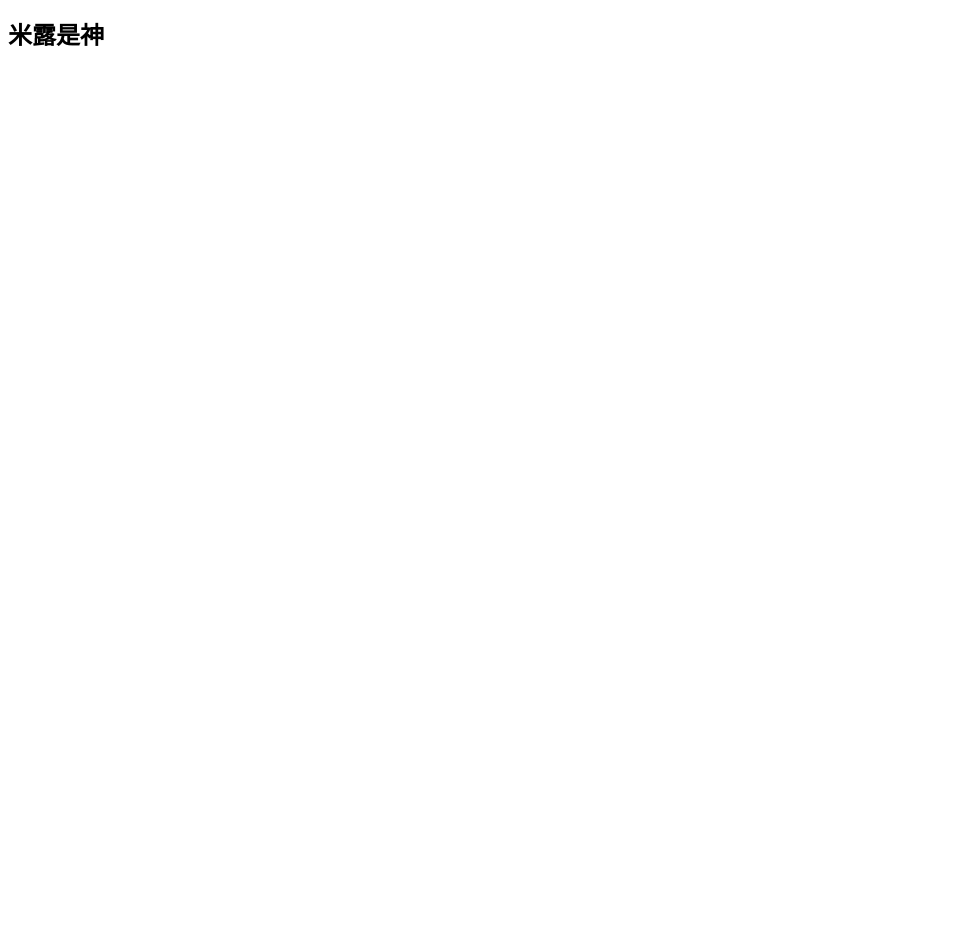
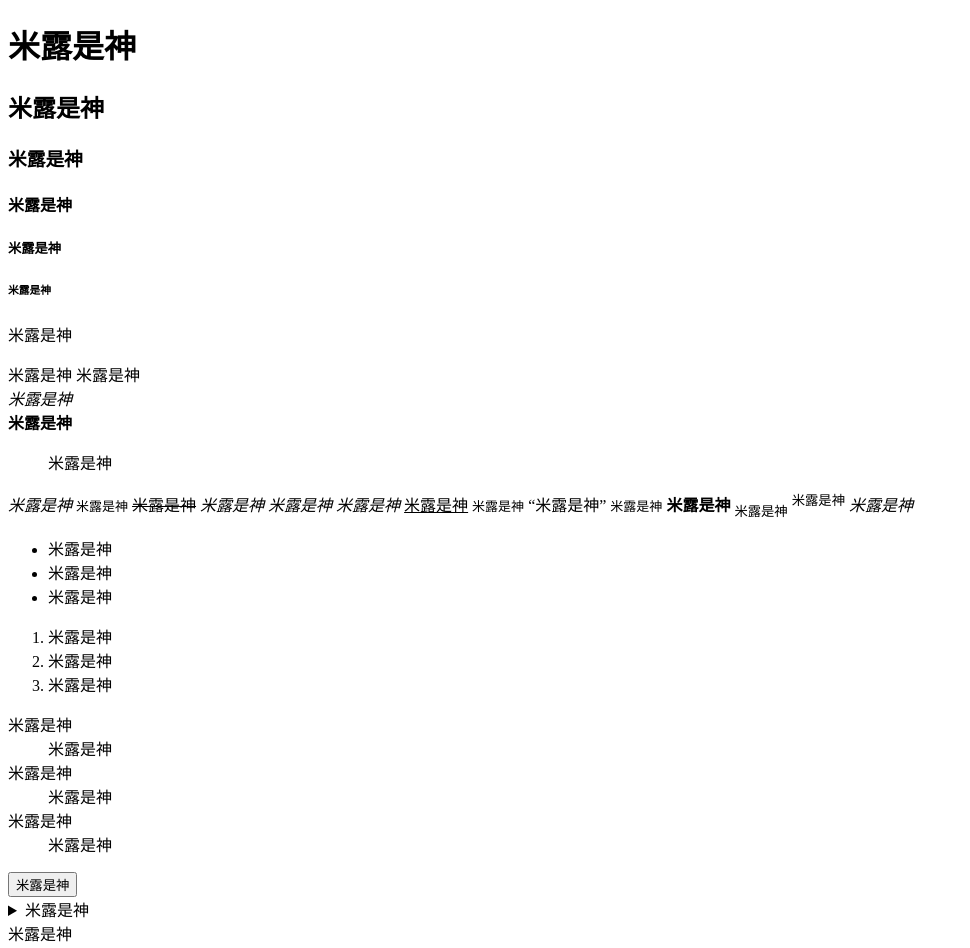
Before and after one commit to SaltWood-Studio/MiluIsGod, a plain HTML site: page MiluIsGod.html in a window 1280 px wide. Shown: the whole page, without its empty margins (0-970 px from the left). Before the commit the page ends 800 px from the top, so only its background shows below. Drawn offline with Linux system fonts and the light colour scheme.

Commit message:
:speech_balloon: 更新 HTML

```diff
--- a/MiluIsGod.html
+++ b/MiluIsGod.html
@@ -1,15 +1,63 @@
 <!DOCTYPE html>
 <html>
+
 <head>
+    <meta charset="utf-8">
+    <meta name="summary" content="米露是神">
     <title>米露是神</title>
-    <style>
-        h1 {
-            font-size: 24px;
-            font-weight: bold;
-        }
-    </style>
 </head>
+
 <body>
     <h1>米露是神</h1>
+    <h2>米露是神</h2>
+    <h3>米露是神</h3>
+    <h4>米露是神</h4>
+    <h5>米露是神</h5>
+    <h6>米露是神</h6>
+    <p>米露是神</p>
+    <a>米露是神</a>
+    <abbr>米露是神</abbr>
+    <address>米露是神</address>
+    <b>米露是神</b>
+    <blockquote>米露是神</blockquote>
+    <cite>米露是神</cite>
+    <code>米露是神</code>
+    <del>米露是神</del>
+    <dfn>米露是神</dfn>
+    <em>米露是神</em>
+    <i>米露是神</i>
+    <ins>米露是神</ins>
+    <kbd>米露是神</kbd>
+    <q>米露是神</q>
+    <samp>米露是神</samp>
+    <strong>米露是神</strong>
+    <sub>米露是神</sub>
+    <sup>米露是神</sup>
+    <var>米露是神</var>
+    <ul>
+        <li>米露是神</li>
+        <li>米露是神</li>
+        <li>米露是神</li>
+    </ul>
+    <ol>
+        <li>米露是神</li>
+        <li>米露是神</li>
+        <li>米露是神</li>
+    </ol>
+    <dl>
+        <dt>米露是神</dt>
+        <dd>米露是神</dd>
+        <dt>米露是神</dt>
+        <dd>米露是神</dd>
+        <dt>米露是神</dt>
+        <dd>米露是神</dd>
+    </dl>
+    <button>米露是神</button>
+    <details>
+        <summary>米露是神</summary>
+        <p>米露是神</p>
+    </details>
+    <article>米露是神</article>
 </body>
+
 </html>
```
